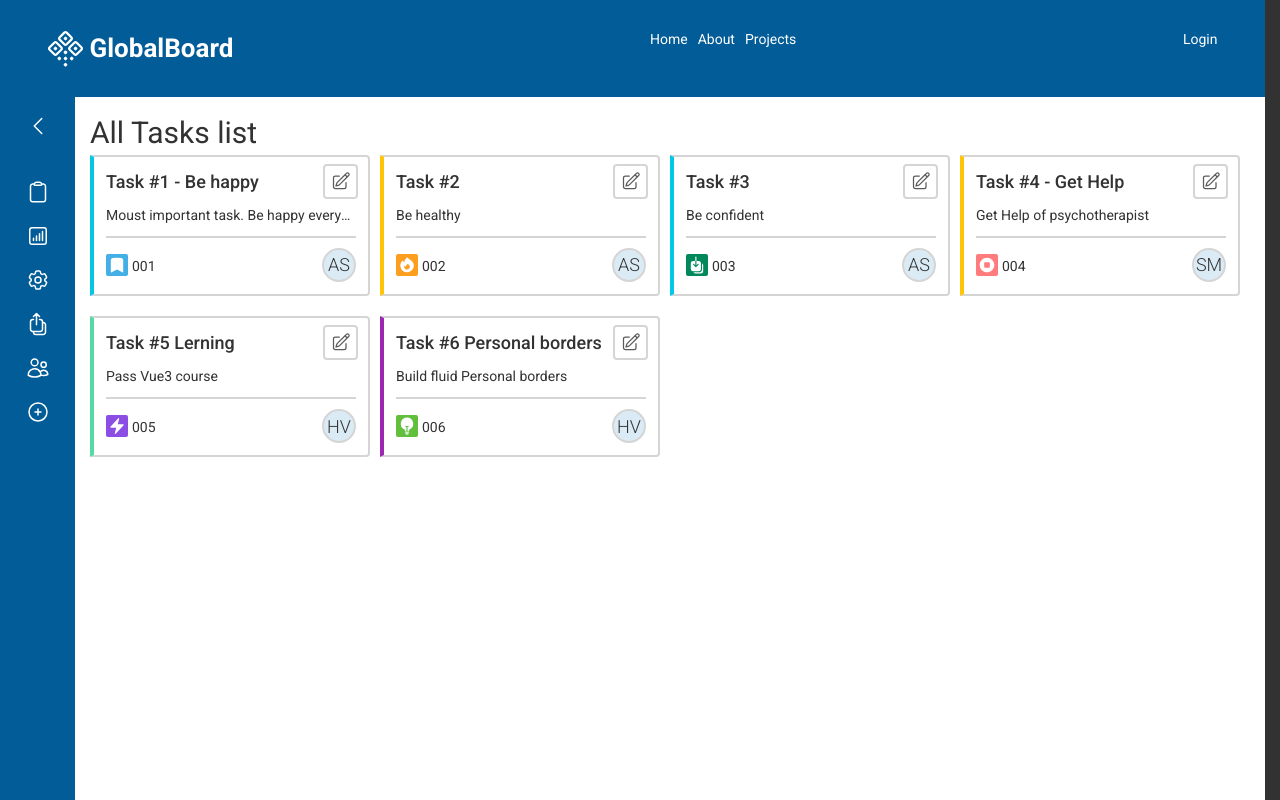
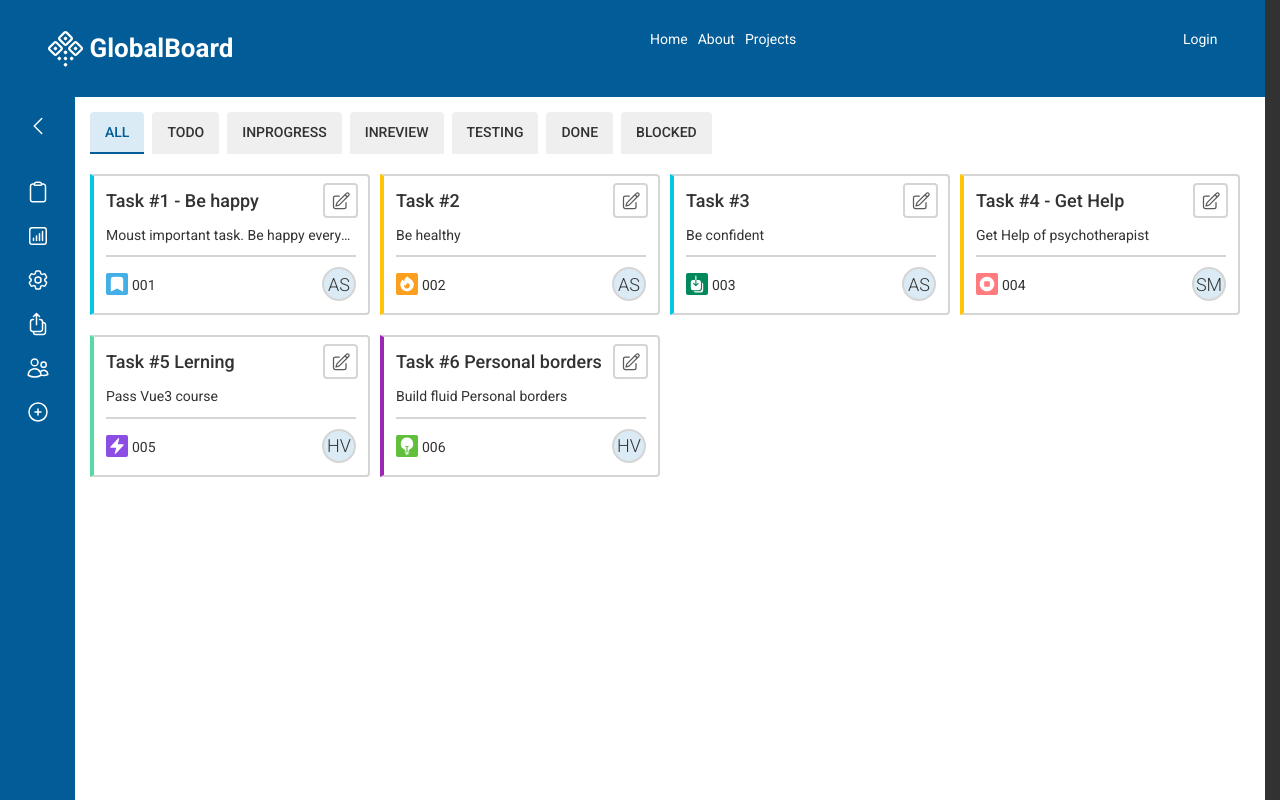
Before and after one commit to 0smir/vue-dashboard-demo, a Vue app: page /tasks in a window 1280 px wide. Shown: the top 800 px of the page. Built offline with nearby package versions, Linux system fonts and the light colour scheme; no server answers.

Commit message:
add logic for tasks list filter

```diff
--- a/src/pages/AllTasksPage.vue
+++ b/src/pages/AllTasksPage.vue
@@ -1,24 +1,41 @@
 <template>
   <div class="container">
-    <h2 class="title">All Tasks list</h2>
-    <ul class="tasks-list__wrapper">
+    <TasksFilter :filterItemsList="filterItemsList" :activeItem="activeFilter" @on-filter-change="filterNameChange" />
+    <ul class="tasks-list__wrapper" v-if="tasks.length">
       <li class="tasks-list__item" v-for="task in tasks">
         <TaskItem :task="task" :key="task.id" />
       </li>
     </ul>
-
+    <p v-else> No Items</p>
   </div>
 </template>
 
 <script>
+import TasksFilter from '@/components/tasks/TasksFilter.vue';
 import TaskItem from '@/components/tasks/TaskItem.vue';
 export default {
   components: {
+    TasksFilter,
     TaskItem
   },
   data() {
     return {
-      tasks: this.$store.getters['tasks/getTasksList']
+      activeFilter: 'all',
+      error: null
+    }
+  },
+  computed: {
+    filterItemsList() {
+      return this.$store.getters['tasks/getStatusList'];
+    },
+    tasks() {
+      return this.$store.getters['tasks/getTasksList'].filter((item) => {
+        if (this.activeFilter === 'all') {
+          return item;
+        } else {
+          return item.status === this.activeFilter;
+        }
+      });
     }
   },
   methods: {
@@ -28,6 +45,9 @@ export default {
       } catch (error) {
         this.error = error.message || 'Smth went wrong!';
       }
+    },
+    filterNameChange(name) {
+      this.activeFilter = name;
     }
   },
   mounted() {
```
